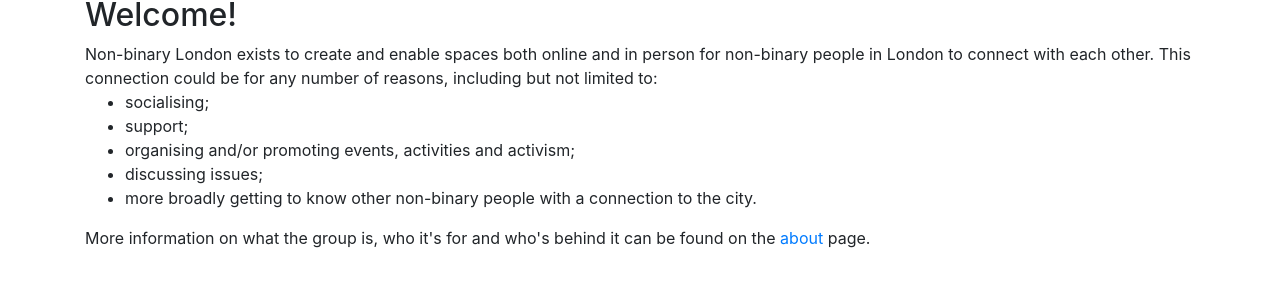
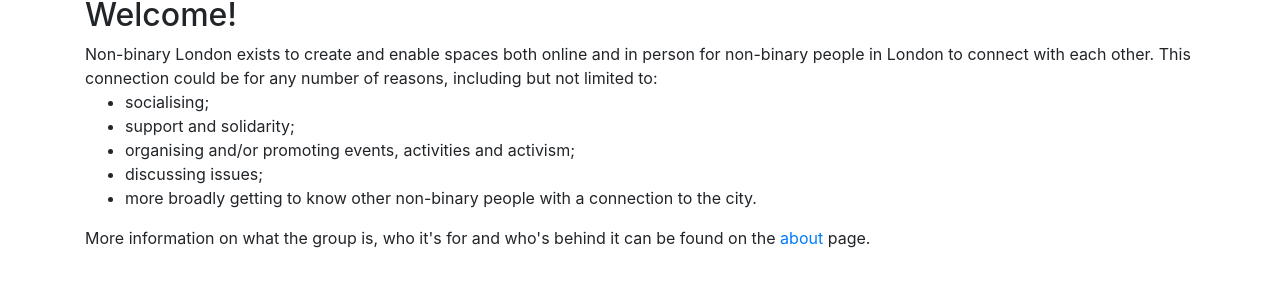
Before and after one commit to nonbinarylondon/Non-binary-London-website, a Jekyll site: the page built from index.html, in a window 1280 px wide. Shown: the part 332-623 px from the top of the page. Built offline with Jekyll 4.4.1, drawn with Linux system fonts in a browser that asks for light colours; nearby versions of some CDN libraries.

Commit message:
Added solidarity to the example purposes

```diff
--- a/about.html
+++ b/about.html
@@ -6,7 +6,7 @@ layout: default
 <p class="before-list">Non-binary London exists to create and enable spaces both online and in person for non-binary people in London to connect with each other. This connection could be for any number of reasons, including but not limited to:</p>
 <ul>
   <li>socialising;</li>
-  <li>support;</li>
+  <li>support and solidarity;</li>
   <li>organising and/or promoting events, activities and activism;</li>
   <li>discussing issues;</li>
   <li>more broadly getting to know other non-binary people with a connection to the city.</li>
--- a/index.html
+++ b/index.html
@@ -5,7 +5,7 @@ layout: default
 <p class="before-list">Non-binary London exists to create and enable spaces both online and in person for non-binary people in London to connect with each other. This connection could be for any number of reasons, including but not limited to:</p>
 <ul>
   <li>socialising;</li>
-  <li>support;</li>
+  <li>support and solidarity;</li>
   <li>organising and/or promoting events, activities and activism;</li>
   <li>discussing issues;</li>
   <li>more broadly getting to know other non-binary people with a connection to the city.</li>
```
